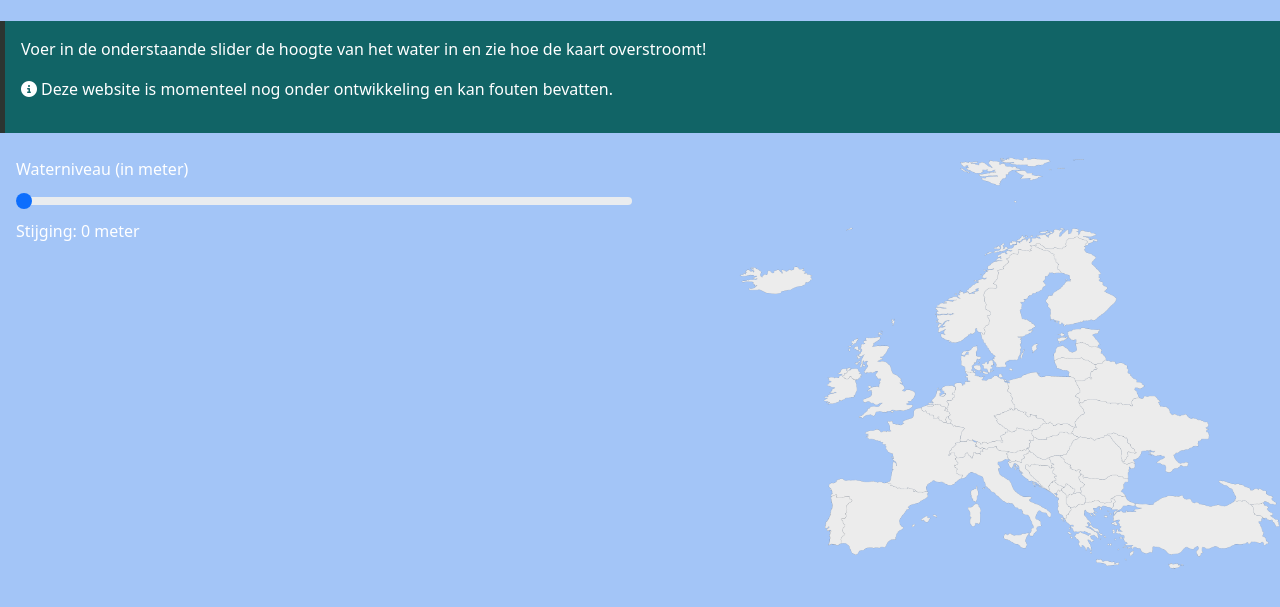
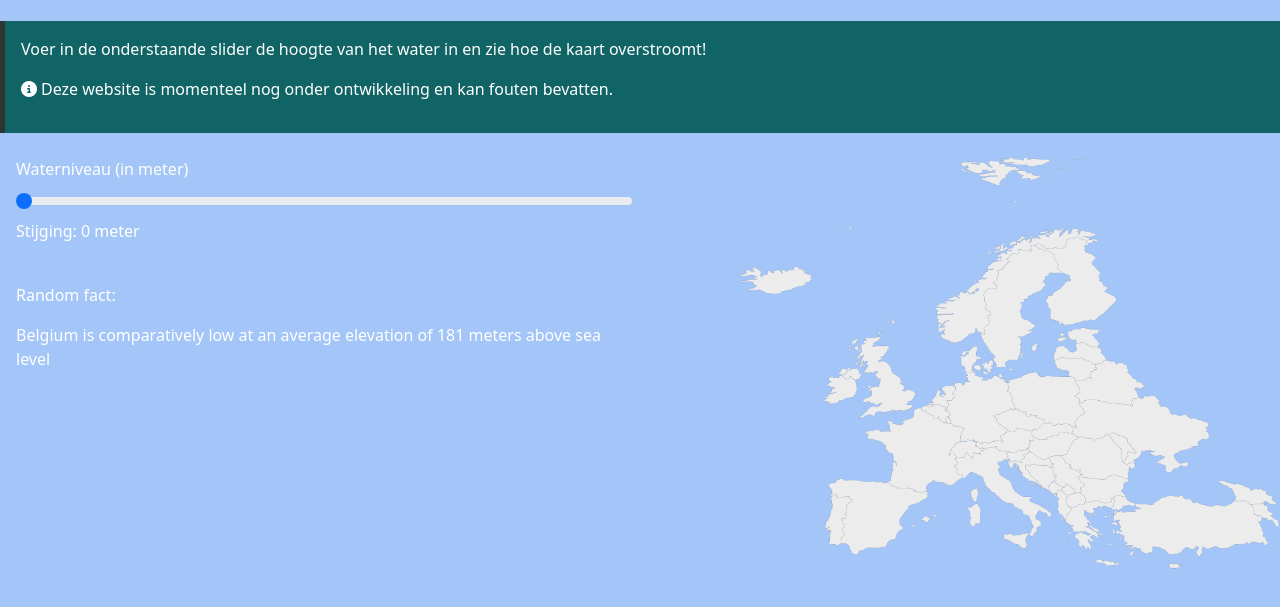
Before and after one commit to YliasR/1ITF04-2, a website built with Vite: page html/index.html in a window 1280 px wide. Shown: the part 99-706 px from the top of the page. Built offline with nearby package versions, Linux system fonts and the light colour scheme.

Commit message:
Random weetje aan homepage toegevoegd

```diff
--- a/html/index.html
+++ b/html/index.html
@@ -51,15 +51,18 @@
             <label for="customRange3" class="form-label">Waterniveau (in meter)</label>
             <input type="range" class="form-range" min="0" max="5" step="1" value="0" id="SliderWaterLevel">
             <p id="StijgingWater">Stijging: 0 meter</p>
+            <p class="pt-4">Random fact:</p>
+            <p id="random-fact"></p>
         </div>
         <div class="w-100">
             <img id="WaterFloodMap" class="w-100 h-auto" src="../img/filler-map.webp" alt="lege afbeelding">
-
         </div>
     </div>
 
 
+
   <script src="../js/main.js"></script>
+  <script src="../js/randomFact.js"></script>
 
 </body>
 
--- /dev/null
+++ b/js/randomFact.js
@@ -0,0 +1,34 @@
+const facts = [
+    "Land surface air temperature has increased by 1.53°C",
+    "Global mean surface temperature has increased by 0.87°C",
+    "26% of the Netherlands below surface level",
+    "Antarctica is losing ice mass (melting) at an average rate of about 150 billion tons per year since 2002",
+    "Greenland is losing about 270 billion tons of mass per year",
+    "Changes in weather and climate over the past decade have caused Earth's continents to soak up and store an extra 3.2 trillion tons of water in soils, lakes and underground aquifers, temporarily slowing the rate of sea level rise by about 20 percent",
+    "Overall, Earth was about 2.45 degrees Fahrenheit (or about 1.36 degrees Celsius) warmer in 2023 than in the late 19th-century (1850-1900) preindustrial average",
+    "Last 10 years are the warmest since the recordings started in 1880",
+    "Since the onset of industrial times in the 18th century, human activities have raised atmospheric CO2 by 50%",
+    "An estimated 60% of today's methane emissions are the result of human activities",
+    "The concentration of methane in the atmosphere has more than doubled over the past 200 years",
+    "If all glaciers and ice sheets melted, global sea level would rise by more than 195 feet (60 meters)",
+    "The global ocean covers more than 70% of Earth's surface and contains 97% of the planet's water",
+    "By 2060, the cost of inaction on climate change is predicted to reach a staggering $44 trillion",
+    "With an average elevation of only 30 m above sea level, the Netherlands are one of the lowest-lying countries in the world",
+    "Belgium is comparatively low at an average elevation of 181 meters above sea level",
+    "Hottest temperature recorded in Brussels in 2019 was 39.7°C"
+]
+
+
+//adding random fact to homepage
+function generateRandomFact(){
+    function getRandomInteger(min, max) {
+        return Math.floor(Math.random() * (max - min) + min);
+    }
+
+    const randomInteger = getRandomInteger(0, 17);
+    console.log(randomInteger);
+
+    document.getElementById("random-fact").innerHTML = facts[randomInteger]
+}
+
+generateRandomFact();
```
